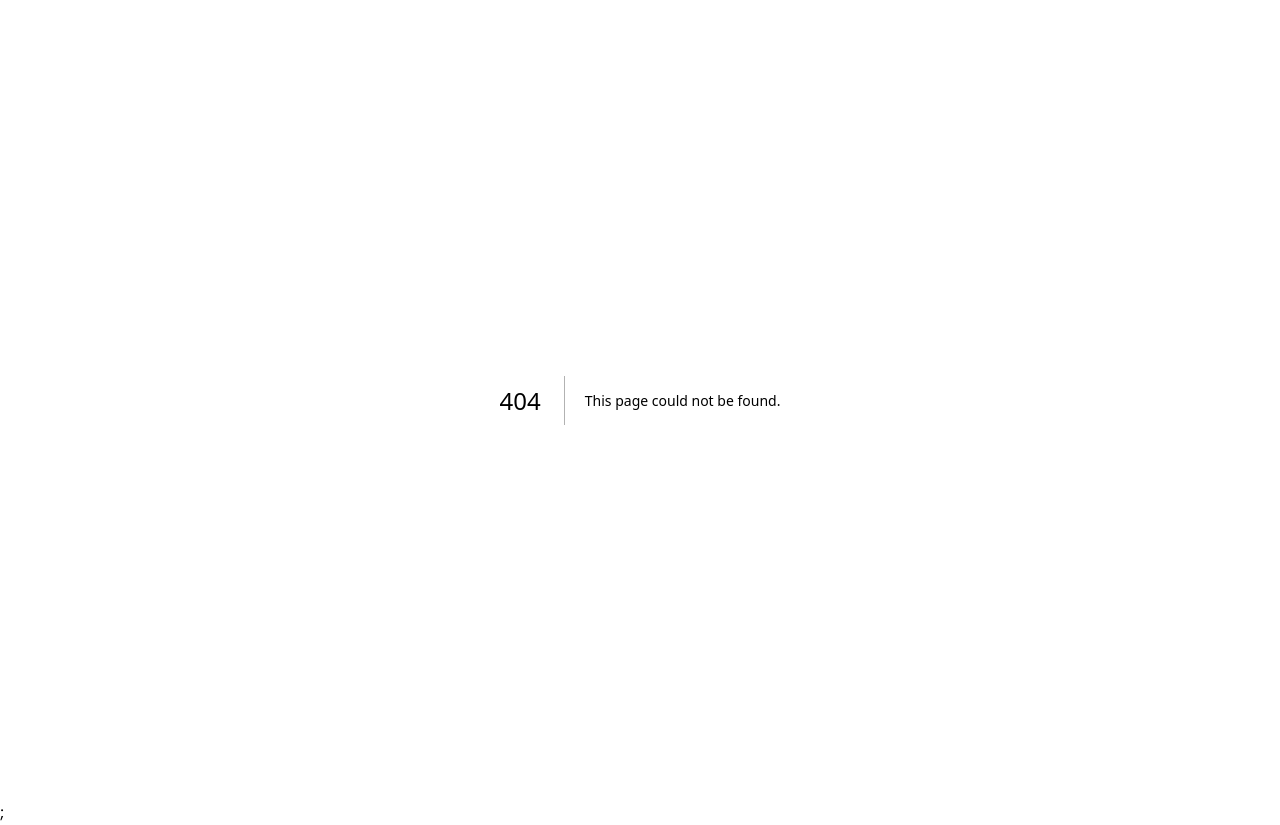
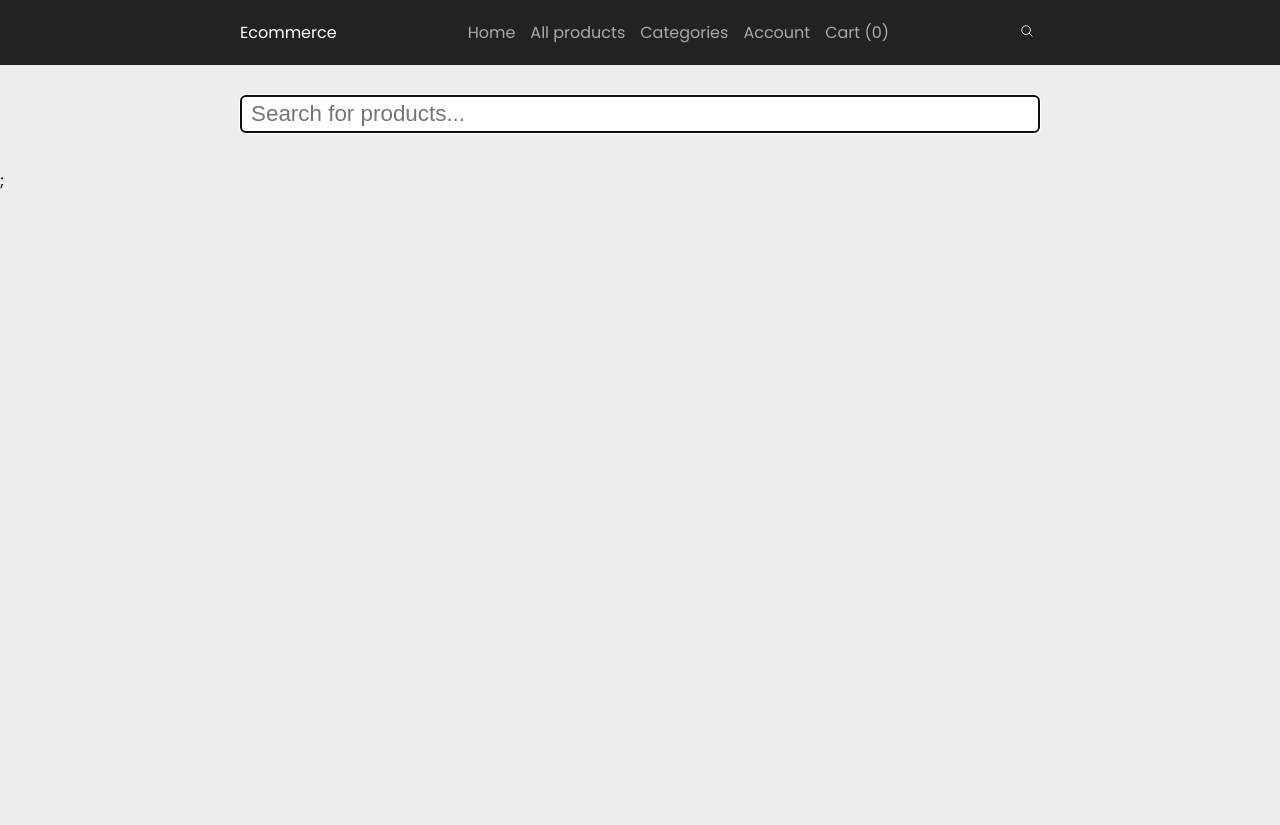
Before and after one commit to melolidas/ecommerce-frontend, a Next.js app: page /search in a window 1280 px wide. Before the commit this address had no page. After the commit the page ends 800 px from the top, so only its background shows below. Built offline with nearby package versions, Linux system fonts and the light colour scheme.

Commit message:
search done

```diff
--- a/components/Header.js
+++ b/components/Header.js
@@ -4,11 +4,13 @@
 import { useContext, useState } from "react";
 import { CartContext } from "@/components/CartContext";
 import BarsIcon from "@/components/icons/Bars";
+import SearchIcon from "@/components/icons/SearchIcon";
 
 const StyledHeader = styled.header`
     background-color: #222;
     position: sticky;
     top: 0;
+    z-index: 10;
 `;
 const Logo = styled(Link)`
     color: #fff;
@@ -48,7 +50,11 @@
     display: block;
     color: #aaa;
     text-decoration: none;
+    min-width: 30px;
     padding: 10px 0;
+    svg {
+        height: 20px;
+    }
     @media screen and (min-width: 768px) {
         padding: 0;
     }
@@ -64,6 +70,19 @@
     z-index: 3;
     @media screen and (min-width: 768px) {
         display: none;
+    }
+`;
+const SideIcons = styled.div`
+    display: flex;
+    align-items: center;
+    a {
+        display: inline-block;
+        min-width: 20px;
+        color: white;
+        svg {
+            width: 14px;
+            height: 14px;
+        }
     }
 `;
 
@@ -84,11 +103,16 @@
                             Cart ({cartProducts.length})
                         </NavLink>
                     </StyledNav>
-                    <NavButton
-                        onClick={() => setMobileNavActive((prev) => !prev)}
-                    >
-                        <BarsIcon />
-                    </NavButton>
+                    <SideIcons>
+                        <Link href={"/search"}>
+                            <SearchIcon />
+                        </Link>
+                        <NavButton
+                            onClick={() => setMobileNavActive((prev) => !prev)}
+                        >
+                            <BarsIcon />
+                        </NavButton>
+                    </SideIcons>
                 </Wrapper>
             </Center>
         </StyledHeader>
--- /dev/null
+++ b/components/icons/SearchIcon.js
@@ -0,0 +1,18 @@
+export default function SearchIcon({ className = "w-6 h-6" }) {
+    return (
+        <svg
+            xmlns="http://www.w3.org/2000/svg"
+            fill="none"
+            viewBox="0 0 24 24"
+            strokeWidth={1.5}
+            stroke="currentColor"
+            className={className}
+        >
+            <path
+                strokeLinecap="round"
+                strokeLinejoin="round"
+                d="M21 21l-5.197-5.197m0 0A7.5 7.5 0 105.196 5.196a7.5 7.5 0 0010.607 10.607z"
+            />
+        </svg>
+    );
+}
--- a/package.json
+++ b/package.json
@@ -12,6 +12,7 @@
         "axios": "^1.3.4",
         "eslint": "9.19.0",
         "eslint-config-next": "15.1.6",
+        "lodash": "^4.17.21",
         "micro": "^10.0.1",
         "mongoose": "^8.9.5",
         "next": "15.1.6",
--- a/pages/api/products.js
+++ b/pages/api/products.js
@@ -3,38 +3,28 @@
 
 export default async function handle(req, res) {
     await mongooseConnect();
+    const { categories, sort, phrase, ...filters } = req.query;
+    let [sortField, sortOrder] = (sort || "_id-desc").split("-");
 
-    try {
-        const { categories, sort, ...filters } = req.query;
-        const productsQuery = {};
-
-        if (categories) {
-            productsQuery.category = { $in: categories.split(",") };
-        }
-
-        if (Object.keys(filters).length > 0) {
-            Object.entries(filters).forEach(([key, value]) => {
-                if (value) {
-                    productsQuery[`properties.${key}`] = value;
-                }
-            });
-        }
-
-        let sortOptions = {};
-        if (sort && sort.includes("-")) {
-            const [sortField, sortOrder] = sort.split("-");
-            if (sortField && (sortOrder === "asc" || sortOrder === "desc")) {
-                sortOptions[sortField] = sortOrder === "asc" ? 1 : -1;
-            }
-        }
-
-        const products = await Product.find(productsQuery, null, {
-            sort: sortOptions,
+    const productsQuery = {};
+    if (categories) {
+        productsQuery.category = categories.split(",");
+    }
+    if (phrase) {
+        productsQuery["$or"] = [
+            { title: { $regex: phrase, $options: "i" } },
+            { description: { $regex: phrase, $options: "i" } },
+        ];
+    }
+    if (Object.keys(filters).length > 0) {
+        Object.keys(filters).forEach((filterName) => {
+            productsQuery["properties." + filterName] = filters[filterName];
         });
-
-        res.json(products);
-    } catch (error) {
-        console.error("Ошибка при получении товаров:", error);
-        res.status(500).json({ error: "Внутренняя ошибка сервера" });
     }
+    console.log(productsQuery);
+    res.json(
+        await Product.find(productsQuery, null, {
+            sort: { [sortField]: sortOrder === "asc" ? 1 : -1 },
+        })
+    );
 }
--- /dev/null
+++ b/pages/search.js
@@ -0,0 +1,68 @@
+import Header from "@/components/Header";
+import Center from "@/components/Center";
+import Input from "@/components/Input";
+import styled from "styled-components";
+import { useCallback, useEffect, useState } from "react";
+import axios from "axios";
+import ProductsGrid from "@/components/ProductsGrid";
+import { debounce } from "lodash";
+import Spinner from "@/components/Spinner";
+
+const SearchInput = styled(Input)`
+    padding: 5px 10px;
+    border-radius: 5px;
+    font-size: 1.4rem;
+`;
+const InputWrapper = styled.div`
+    position: sticky;
+    top: 68px;
+    margin: 25px 0;
+    padding: 5px 0;
+    background-color: #eeeeeeaa;
+`;
+
+export default function SearchPage() {
+    const [phrase, setPhrase] = useState("");
+    const [products, setProducts] = useState([]);
+    const [isLoading, setIsLoading] = useState(false);
+    const debouncedSearch = useCallback(debounce(searchProducts, 500), []);
+    useEffect(() => {
+        if (phrase.length > 0) {
+            setIsLoading(true);
+            debouncedSearch(phrase);
+        } else {
+            setProducts([]);
+        }
+    }, [phrase]);
+
+    function searchProducts(phrase) {
+        axios
+            .get("/api/products?phrase=" + encodeURIComponent(phrase))
+            .then((response) => {
+                setProducts(response.data);
+                setIsLoading(false);
+            });
+    }
+    return (
+        <>
+            <Header />
+            <Center>
+                <InputWrapper>
+                    <SearchInput
+                        autoFocus
+                        value={phrase}
+                        onChange={(ev) => setPhrase(ev.target.value)}
+                        placeholder="Search for products..."
+                    />
+                </InputWrapper>
+                {!isLoading && phrase !== "" && products.length === 0 && (
+                    <h2>No products found for query "{phrase}"</h2>
+                )}
+                {isLoading && <Spinner fullWidth={true} />}
+                {!isLoading && products.length > 0 && (
+                    <ProductsGrid products={products} />
+                )}
+            </Center>
+        </>
+    );
+}
```
Also changed, not shown: 1 other file (tests, documents, lock files or other folders).
